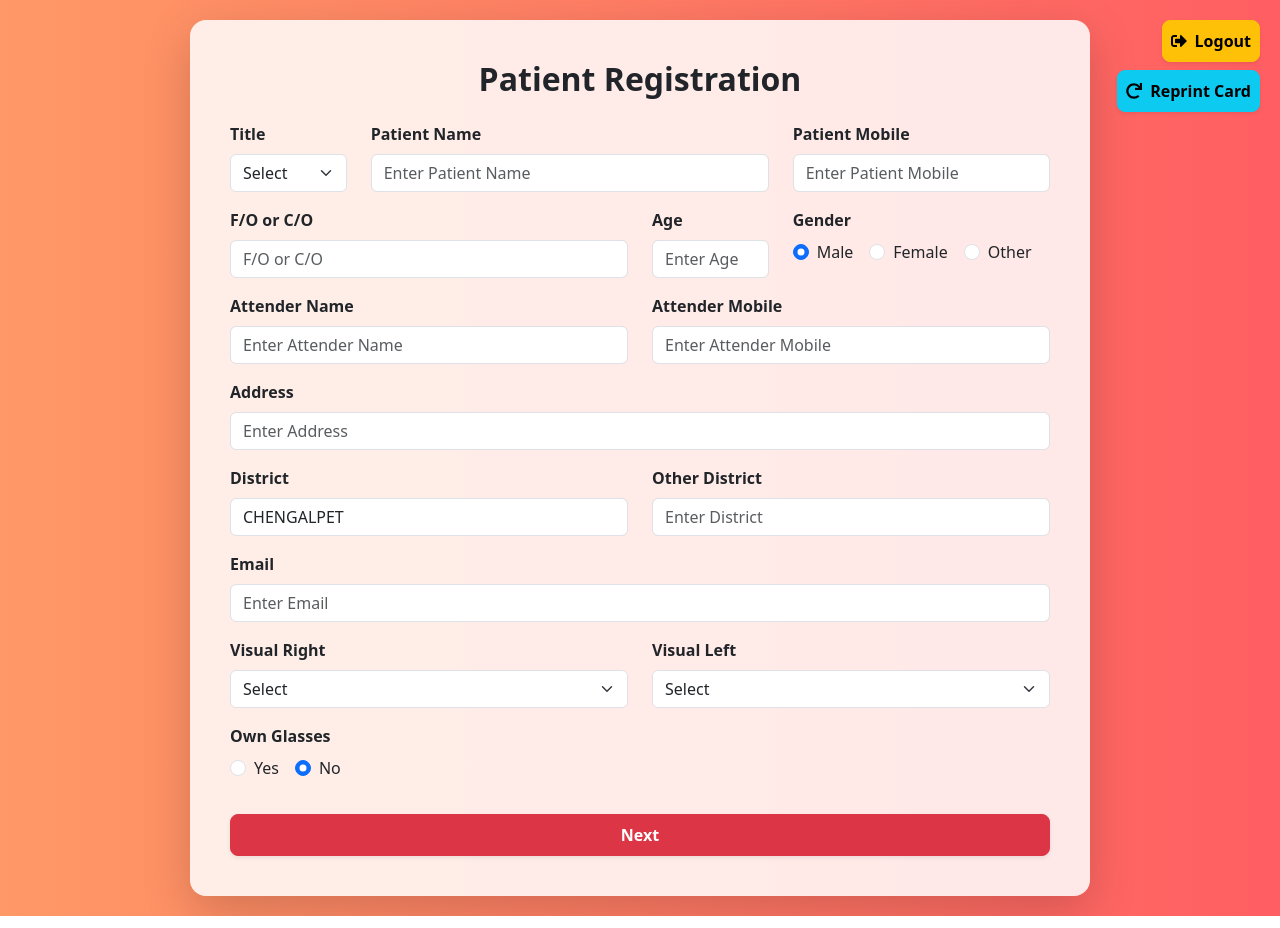
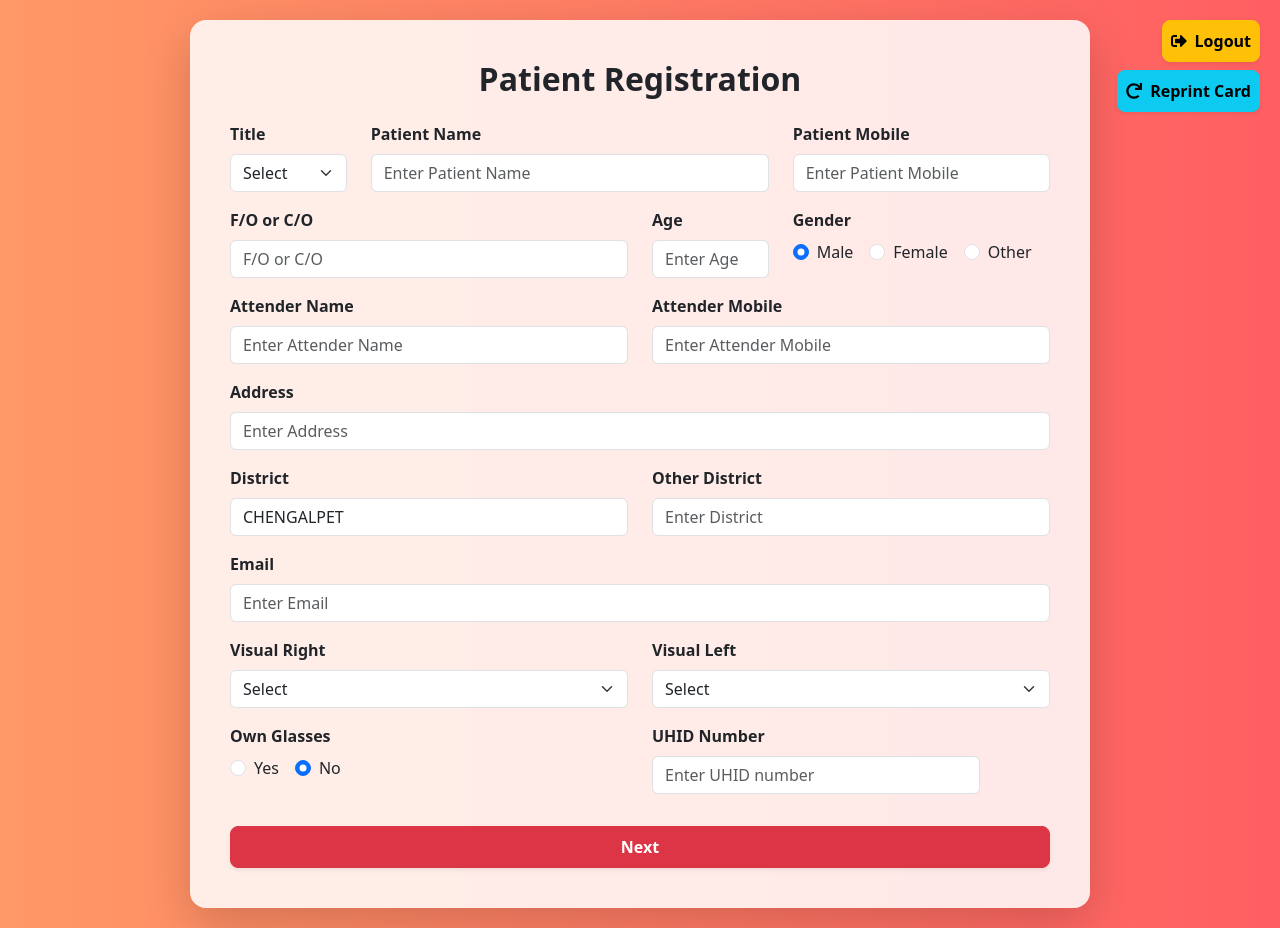
Before and after one commit to MurugananthamB/eyecamp-frontend, a React (Vite) app: page /dashboard in a window 1280 px wide. Built offline with nearby package versions, Linux system fonts and the light colour scheme.

Commit message:
reg no field added

```diff
--- a/src/api.jsx
+++ b/src/api.jsx
@@ -1,6 +1,8 @@
 import axios from "axios";
 
-const API_URL = "http://192.168.103.158:5000/";
+const API_URL = "http://localhost:5000";
+
+// http://192.168.103.158:5000/";
 
 // http://localhost:5000/
 
--- a/src/pages/dashboard.jsx
+++ b/src/pages/dashboard.jsx
@@ -391,6 +391,22 @@ const handleReprint = () => {
                     </div>
                   </Form.Group>
                 </Col>
+
+                {/* Right Column - UHID Number */}
+                <Col md={5}>
+                  <Form.Group controlId="uhid">
+                    <Form.Label className="fw-semibold text-dark">
+                      UHID Number
+                    </Form.Label>
+                    <Form.Control
+                      type="text"
+                      name="regNo"
+                      value={formData.regNo || ""}
+                      onChange={handleChange}
+                      placeholder="Enter UHID number"
+                    />
+                  </Form.Group>
+                </Col>
               </Row>
 
               <Button
--- a/src/pages/formContext.jsx
+++ b/src/pages/formContext.jsx
@@ -5,6 +5,7 @@ export const FormContext = createContext(null);
 
 export const FormProvider = ({ children }) => {
   const [formData, setFormData] = useState({
+
     patientName: "",
     fatherOrCO: "",
     attenderName: "",
@@ -35,6 +36,7 @@ export const FormProvider = ({ children }) => {
     secondVisit: "", // ✅ Added missing field for 2nd follow-up visit
     followPlace: "Melmaruvathur", // Already present, ensured no duplication
     referredBy: "Camp", // ✅ Added missing field for referral source
+    regNo: "", // ✅ Added missing field for registration
   });
 
   return (
--- a/src/pages/repirntCard.jsx
+++ b/src/pages/repirntCard.jsx
@@ -125,7 +125,7 @@ const PatientTable = () => {
             <tr>
                 <td class="left">
                     <div class="section-title">A. PATIENT'S RECORDS</div><br>
-                    <div class="row"><div class="label">Reg. No.:</div> <div class="value">${
+                    <div class="row"><div class="label">UHID No:</div> <div class="value">${
                       patient.regNo || "N/A"
                     }</div></div>
                     <div class="row"><div class="label">Patient Name:</div> <div class="value">${
@@ -263,7 +263,7 @@ const PatientTable = () => {
             <Table striped bordered hover className="table-sm">
               <thead className="table-dark">
                 <tr>
-                  <th>Reg No.</th>
+                  <th>UHID</th>
                   <th>Title</th>
                   <th>Patient Name</th>
                   <th>Patient Mobile</th>
```
